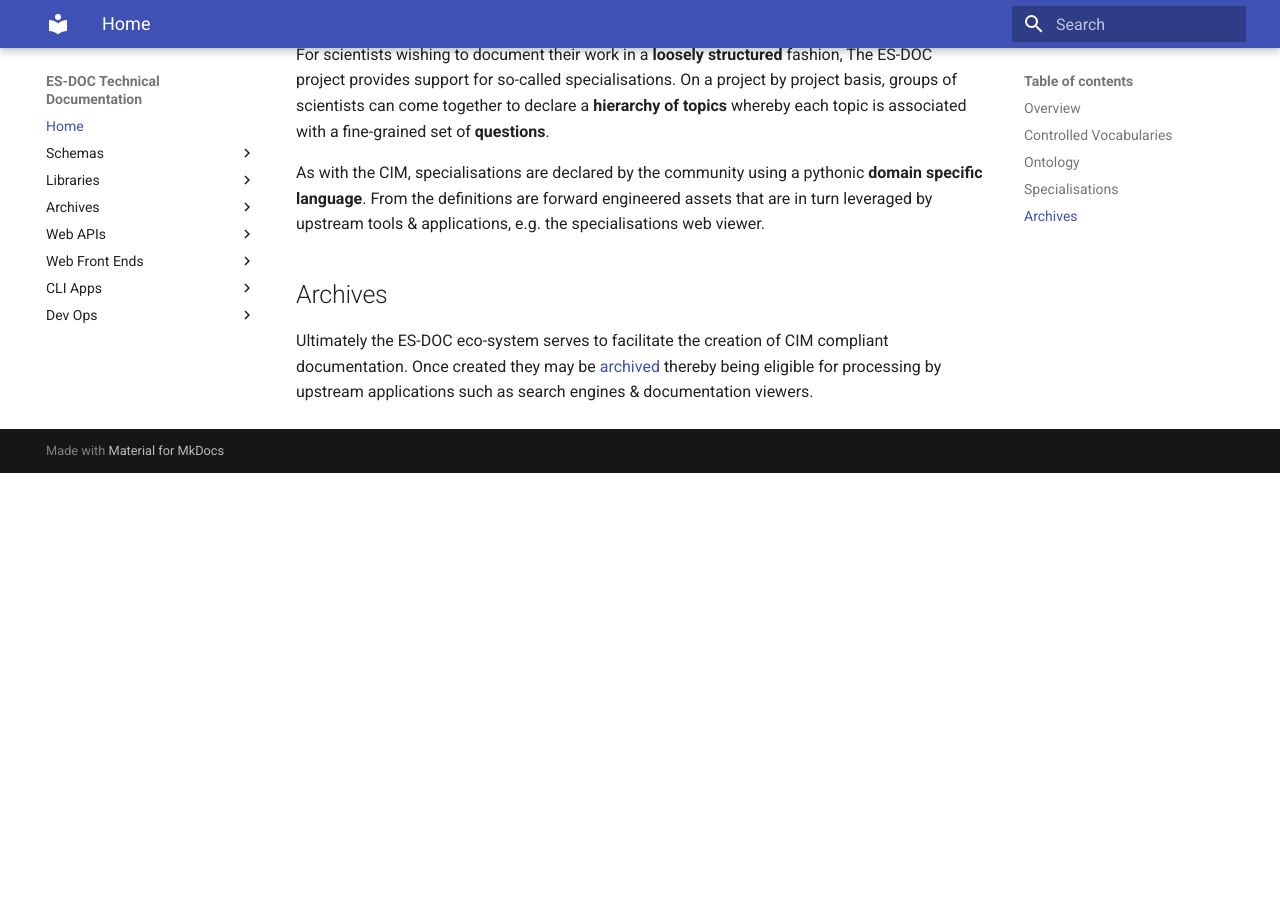
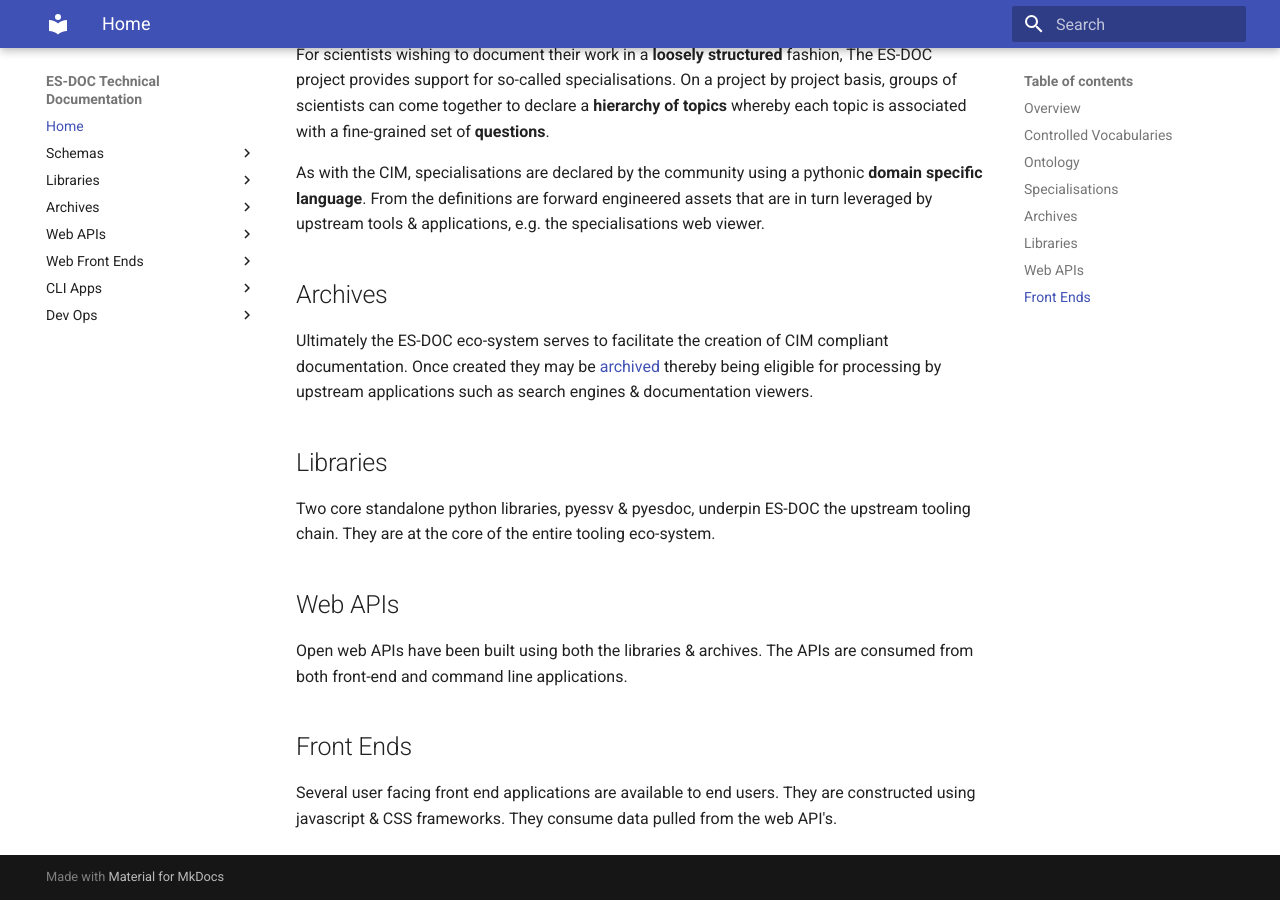
Before and after one commit to ES-DOC/esdoc-technical, an MkDocs documentation site: the page built from docs/index.md, in a window 1280 px wide and 900 px high, scrolled down 1348 px. Built offline with MkDocs 1.6.1 and Material for MkDocs 9.7.7, drawn with Linux system fonts in a browser that asks for light colours; before the commit the page ends 1821 px from its top, so only the background shows below that.

```diff
--- a/docs/index.md
+++ b/docs/index.md
@@ -36,3 +36,15 @@ As with the CIM, specialisations are declared by the community using a pythonic
 ## Archives
 
 Ultimately the ES-DOC eco-system serves to facilitate the creation of CIM compliant documentation.  Once created they may be [archived](https://github.com/ES-DOC/esdoc-archive) thereby being eligible for processing by upstream applications such as search engines & documentation viewers.
+
+## Libraries
+
+Two core standalone python libraries, pyessv & pyesdoc, underpin ES-DOC the upstream tooling chain.  They are at the core of the entire tooling eco-system.
+
+## Web APIs
+
+Open web APIs have been built using both the libraries & archives.  The APIs are consumed from both front-end and command line applications.
+
+## Front Ends
+
+Several user facing front end applications are available to end users.  They are constructed using javascript & CSS frameworks.  They consume data pulled from the web API's.
--- a/mkdocs.yml
+++ b/mkdocs.yml
@@ -18,13 +18,13 @@ nav:
 
   - Web APIs:
     - CDF2CIM: "web-apis/cdf2cim.md"
-    - Dataset Errata: "https://es-doc.github.io/esdoc-errata-client"
     - Documentation: "web-apis/documentation.md"
+    - Errata: "https://es-doc.github.io/esdoc-errata-client"
     - PYESSV: "web-apis/pyessv.md"
 
   - Web Front Ends:
     - Comparator: "front-ends/comparator.md"
-    - Dataset Errata: "https://es-doc.github.io/esdoc-errata-client"
+    - Errata: "https://es-doc.github.io/esdoc-errata-client"
     - Explorer: "front-ends/explorer.md"
     - Search: "front-ends/search.md"
     - Specialisations: "front-ends/specialisations.md"
@@ -35,7 +35,6 @@ nav:
     - CORDEX: "shells/cordex.md"
 
   - Dev Ops:
-    - Dashboard: "devops/dashboard.md"
     - Servers: "devops/servers.md"
     - Troubleshooting: "devops/troubleshooting.md"
 
```
